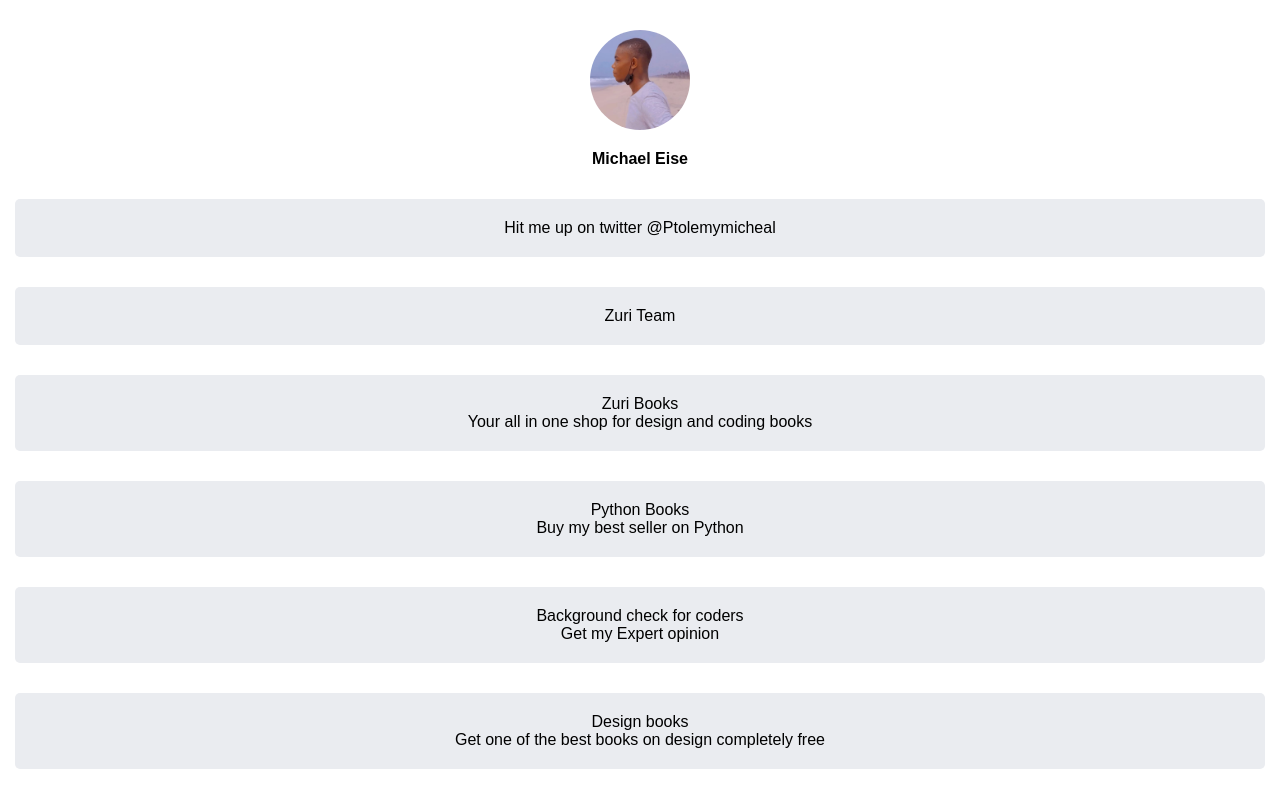
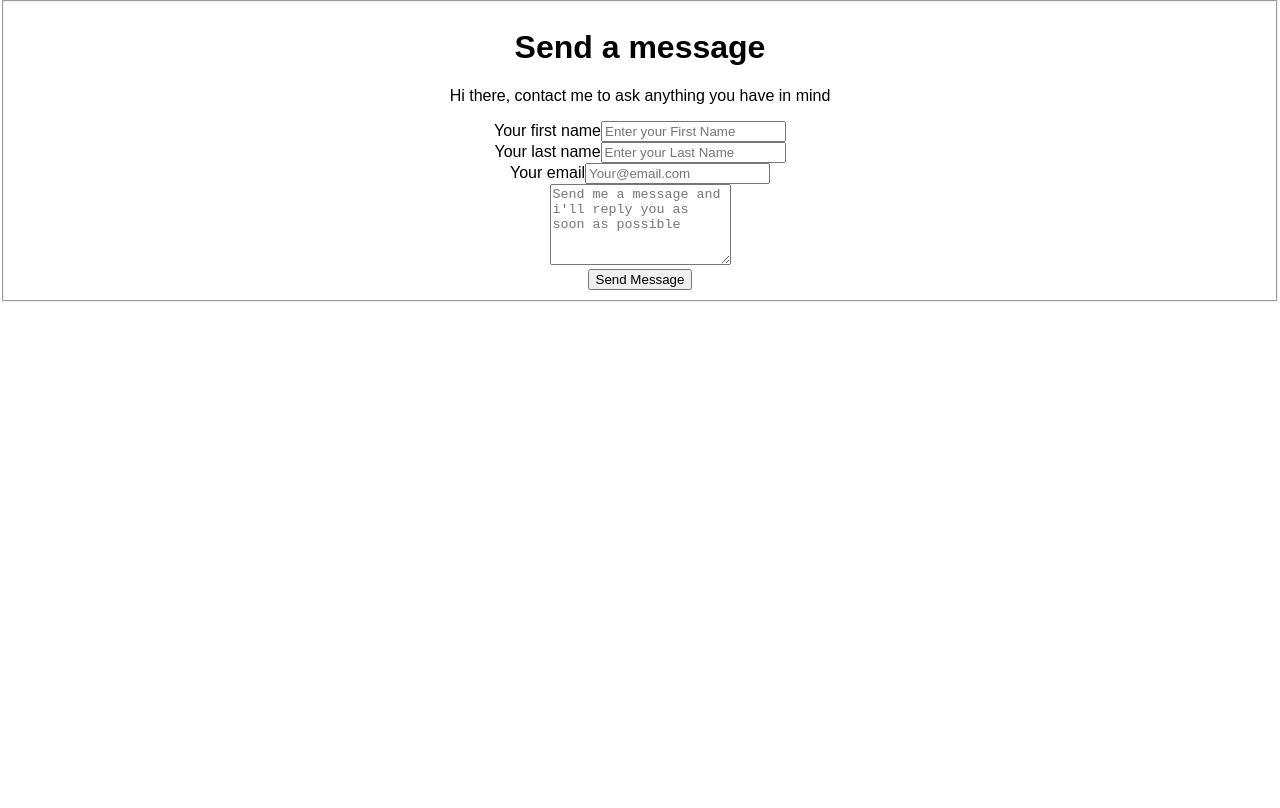
Before and after one commit to ptolemymicheal/Goldfish-, a React (Create React App) app: page /contact in a window 1280 px wide. Shown: the top 808 px of the page. Built offline with nearby package versions, Linux system fonts and the light colour scheme.

Commit message:
Added  contact, linked contact Next commit: CSS for contact resolution

```diff
--- a/package.json
+++ b/package.json
@@ -8,6 +8,7 @@
     "@testing-library/user-event": "^13.5.0",
     "react": "^18.2.0",
     "react-dom": "^18.2.0",
+    "react-router-dom": "^6.4.3",
     "react-scripts": "5.0.1",
     "web-vitals": "^2.1.4"
   },
--- a/src/App.css
+++ b/src/App.css
@@ -39,6 +39,8 @@ a{
 a:hover{
   text-decoration: underline;
 }
+
+
 /* @media (min-width:1025px){
   .flex{
     display: flex;
--- a/src/App.js
+++ b/src/App.js
@@ -1,35 +1,20 @@
+
 
 import './App.css';
-import img from './side-profile-img.jpg'
+import Home from './home';
+import { Routes, Route, BrowserRouter } from 'react-router-dom'
+import Contact from './contact';
 
 
 function App() {
   return (
     <div className="App">
-      <img img src={img} alt='profile picture'  id='profile__img' />
-      <p className='name'>Michael Eise</p>
-      <p id='slack'> Michael007</p>
-      <div className='flex'>
-        <div className='links'>
-          <a href='https://twitter.com/ptolemymicheal' id='twitter' target="_blank" >Hit me up on twitter @Ptolemymicheal</a>
-        </div>
-        <div  className='links'>
-          <a href='https://training.zuri.team/' id='btn__zuri'  target="_blank">Zuri Team</a>
-        </div>
-        <div  className='links'>
-          <a href='http://books.zuri.team' id='books'  target="_blank">Zuri Books<br />Your all in one shop for design and coding books</a>
-        </div>
-        <div  className='links'>
-          <a  id='book__python' href='https://books.zuri.team/python-for-beginners?ref_id=<Michael007>'  target="_blank">Python Books <br /> Buy my best seller on Python</a>
-        </div>
-        <div  className='links'>
-          <a href='https://background.zuri.team' id='pitch'   target="_blank">Background check for coders <br />Get my Expert opinion</a>
-        </div>
-        <div  className='links'>
-          <a href='https://books.zuri.team/design-rules' id='book__design'  target="_blank">Design books <br />Get one of the best books on design completely free</a>
-        </div>
-        <footer className='footer'></footer>
-      </div>
+    <BrowserRouter>
+    <Routes>
+      <Route path='/' element={<Home/>}/>
+      <Route path='/contact' element={<Contact/>}/>
+    </Routes>
+    </BrowserRouter>
 
     </div>
 
--- /dev/null
+++ b/src/contact.js
@@ -0,0 +1,48 @@
+import React from 'react';
+import './App.css';
+
+
+function Contact() {
+    return (
+        <div className="Contact">
+            <form classname="contact">
+                <fieldset>
+                    <h1>Send a message</h1>
+                    <p>Hi there, contact me to ask anything you have in mind</p>
+
+                    <div classname="Wrap">
+                        <label for="first_name" id="first_name">Your first name</label>
+                        <input type="text" id="name" required placeholder="Enter your First Name" />
+                    </div>
+
+                    <div classname="Wrap">
+                        <label for="last_name" id="last_name">Your last name</label>
+                        <input type="text" id="last_name" required placeholder="Enter your Last Name" />
+                    </div>
+
+
+                    <div classname="Wrap">
+                        <label for="email" id="email-label">Your email</label>
+                        <input type="email" id="email" required placeholder="Your@email.com" />
+                    </div>
+
+
+                    <div classname="Wrap">
+                        <label for="message" id="messsage-label"></label>
+                        <textarea id="message" rows="5" cols="20" name="message" placeholder="Send me a message and i'll reply you as soon as possible" required></textarea>
+                    </div>
+
+
+                    <div classname="sub">
+                        <button type="submit" id='btn_submit'>Send Message</button>
+                    </div>
+                </fieldset>
+
+            </form>
+
+        </div >
+
+    );
+}
+
+export default Contact;
--- /dev/null
+++ b/src/home.js
@@ -0,0 +1,44 @@
+import React from "react";
+import { NavLink } from "react-router-dom";
+import './App.css';
+import img from './side-profile-img.jpg'
+
+
+
+function Home() {
+    return (
+      <div className="App">
+        <img img src={img} alt='' id='profile__img' />
+        <p className='name'>Michael Eise</p>
+        <p id='slack'> Michael007</p>
+        <div className='flex'>
+          <div className='links'>
+            <a href='https://twitter.com/ptolemymicheal' id='twitter'  >Twitter</a>
+          </div>
+          <div className='links'>
+            <a href='https://training.zuri.team/' id='btn__zuri' >Zuri Team</a>
+          </div>
+          <div className='links'>
+            <a href='http://books.zuri.team' id='books' >Zuri Books</a>
+          </div>
+          <div className='links'>
+            <a id='book__python' href='https://books.zuri.team/python-for-beginners?ref_id=<Michael007>'  >Python Books</a>
+          </div>
+          <div className='links'>
+            <a href='https://background.zuri.team' id='pitch' >Background check for coders</a>
+          </div>
+          <div className='links'>
+            <a href='https://books.zuri.team/design-rules' id='book__design' >Design books</a>
+          </div>
+          <div className='links'>
+            <NavLink to={'/contact'} id='contact'>Contact Me</NavLink>
+          </div>
+          <footer className='footer'></footer>
+        </div>
+
+      </div>
+
+    );
+  }
+
+  export default Home;
--- a/src/index.js
+++ b/src/index.js
@@ -3,10 +3,12 @@ import ReactDOM from 'react-dom/client';
 import './index.css';
 import App from './App';
 import reportWebVitals from './reportWebVitals';
+import { BrowserRouter } from 'react-router-dom';
 
 const root = ReactDOM.createRoot(document.getElementById('root'));
 root.render(
   <React.StrictMode>
+
     <App />
   </React.StrictMode>
 );
```
Also changed, not shown: src/index.css (+50 -0 lines), 1 other file (tests, documents, lock files or other folders).
